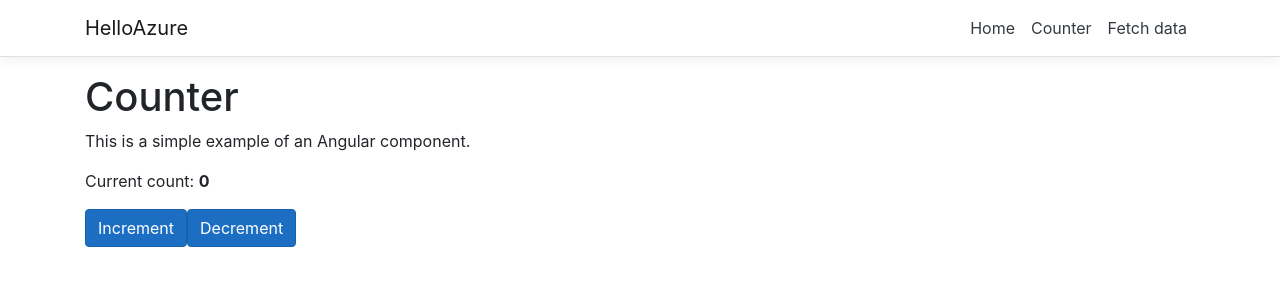
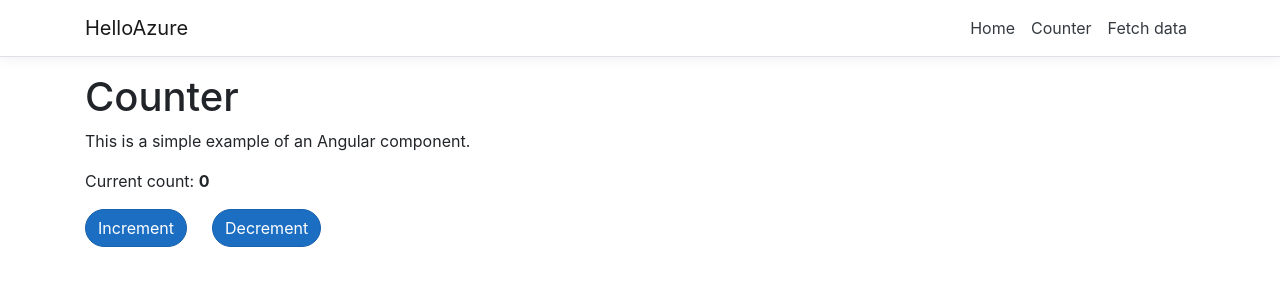
Before and after one commit to heisaduvan/HelloAzure, an Angular app in the folder HelloAzure/ClientApp/: page /counter in a window 1280 px wide. Shown: the top 300 px of the page. Built offline with nearby package versions, Linux system fonts and the light colour scheme.

Commit message:
primary button styles change

```diff
--- a/HelloAzure/ClientApp/src/styles.css
+++ b/HelloAzure/ClientApp/src/styles.css
@@ -13,4 +13,8 @@ code {
   color: #fff;
   background-color: #1b6ec2;
   border-color: #1861ac;
+  border-radius:40px;
 }
+.btn-primary + .btn-primary{
+    margin-left:25px;
+}
```
